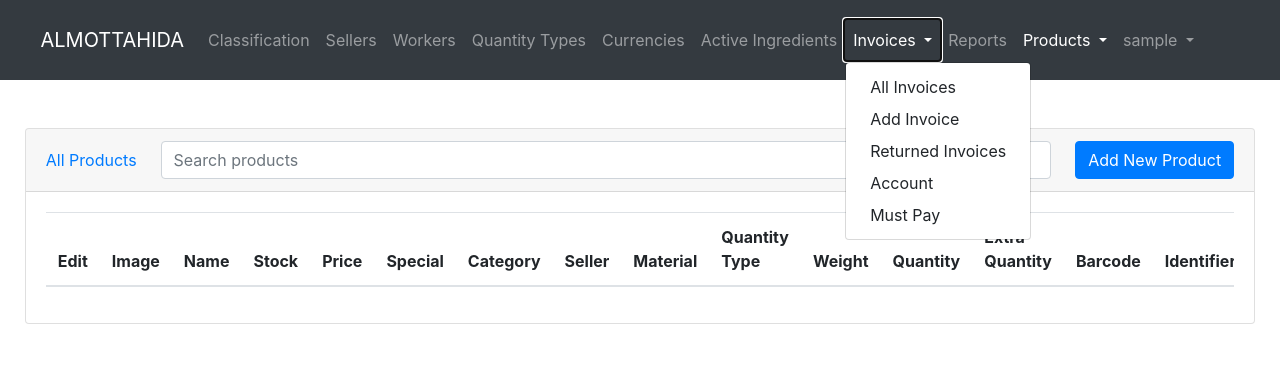
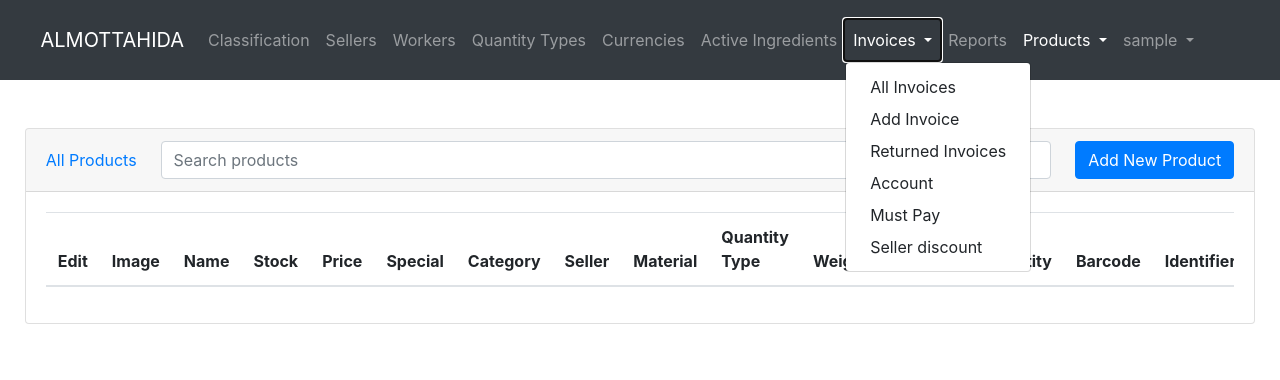
Before and after one commit to derar-sattouf-dev/almottahida_turbo, a Django app: page / in a window 1280 px wide, after a click on "Invoices". Shown: the top 380 px of the page. Run offline with Django 3.2, Linux system fonts and the light colour scheme; the visitor is signed in with stand-in values (Sample User, id 1); data that the repository does not hold is empty; some libraries are stand-ins or nearby versions.

Commit message:
added stuff

```diff
--- a/product/forms.py
+++ b/product/forms.py
@@ -67,3 +67,9 @@ class InvoiceForm(ModelForm):
     class Meta:
         model = Invoice
         fields = ["discount", "discount_reason", "image"]
+
+
+class SellerDiscountForm(ModelForm):
+    class Meta:
+        model = SellerDiscount
+        fields = ["amount", "seller"]
--- a/product/urls.py
+++ b/product/urls.py
@@ -6,6 +6,7 @@ urlpatterns = [
     path("category/", views.all_categories, name='category.all'),
     path("category/<int:pk>/products", views.category_products, name='category.products'),
     path("seller/", views.all_sellers, name='seller.all'),
+    path("seller/discount", views.seller_discount, name='seller.discount'),
     path("seller/<int:pk>/add_payment", views.add_seller_payment, name='seller.add_payment'),
     path("seller/remote_invoices", views.remote_seller_invoices, name='seller.remote_invoices'),
     path("seller/remote_payments", views.remote_seller_payments, name='seller.remote_payments'),
--- a/product/views.py
+++ b/product/views.py
@@ -164,11 +164,15 @@ def add_seller_payment(request, pk):
         else:
             total_payments += payment.amount / payment.rate
     seller = Seller.objects.get(pk=pk)
-    total = total_invoices - total_payments + seller.old_account
+    total_discounts = 0
+    discounts = SellerDiscount.objects.filter(seller=seller)
+    for discount in discounts:
+        total_discounts += discount.amount
+    total = total_invoices - total_payments + seller.old_account - total_discounts
 
     total = format(total, ".2f")
     return render(request, "seller/add_payment.html",
-                  {"form": form, "invoices": invoices, "payments": payments, "seller": seller,
+                  {"form": form, "invoices": invoices, "payments": payments, "discounts": discounts, "seller": seller,
                    "total_invoices": total_invoices, "total_payments": total_payments, "total": total})
 
 
@@ -819,3 +823,18 @@ def remote_seller_payments(request):
     tmpJson = serializers.serialize("json", payments)
     tmpObj = json.loads(tmpJson)
     return HttpResponse(json.dumps(tmpObj))
+
+
+@login_required(login_url=LOGIN_URL)
+def seller_discount(request):
+    sellers = Seller.objects.all()
+    if request.method == 'POST':
+        form = SellerDiscountForm(request.POST)
+        if form.is_valid():
+            form.save()
+            messages.add_message(request, messages.SUCCESS, 'Discount added successfully.')
+            return redirect("invoice.all")
+    else:
+        form = SellerDiscountForm
+
+    return render(request, "seller/discount.html", {'sellers': sellers, "form": form})
--- a/templates/base.html
+++ b/templates/base.html
@@ -77,6 +77,7 @@
                             <a class="dropdown-item" href="{% url 'invoice.returned' %}">Returned Invoices</a>
                             <a class="dropdown-item" href="{% url 'box.daily' %}">Account</a>
                             <a class="dropdown-item" href="{% url 'payment.all' %}">Must Pay</a>
+                            <a class="dropdown-item" href="{% url 'seller.discount' %}">Seller discount</a>
                         </div>
                     </li>
                     <li class="nav-item">
--- a/turbo/settings.py
+++ b/turbo/settings.py
@@ -1,3 +1,4 @@
+
 from pathlib import Path
 import os
 
```
Also changed, not shown: templates/seller/add_payment.html (+10 -0 lines), templates/seller/discount.html (added, +21 -0 lines), product/migrations/0030_sellerdiscount.py (added).
